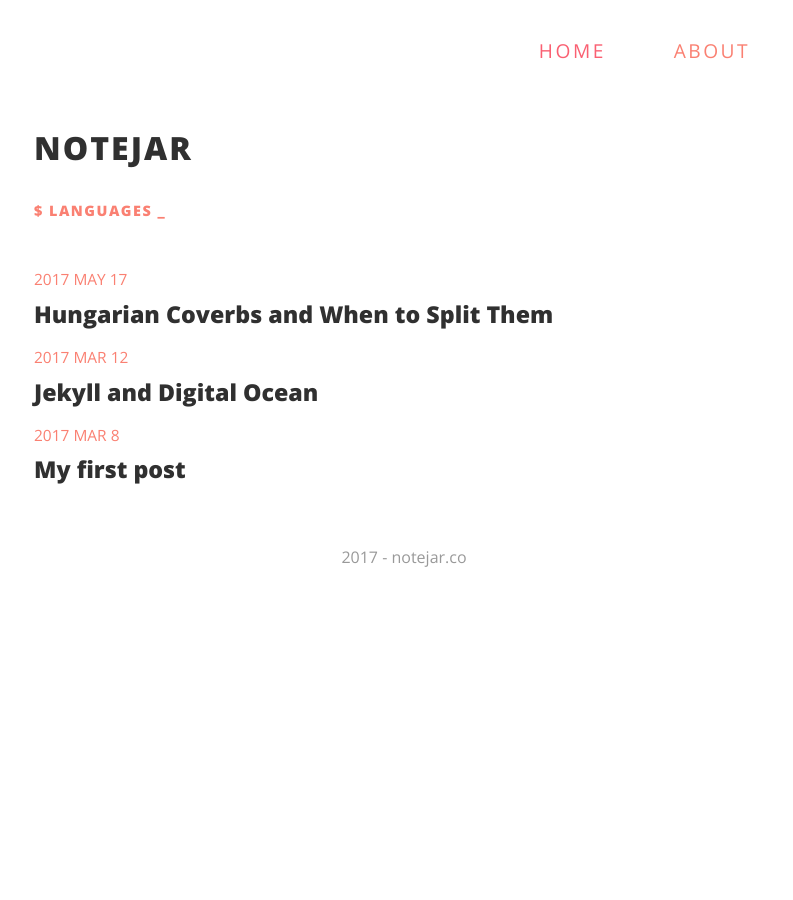
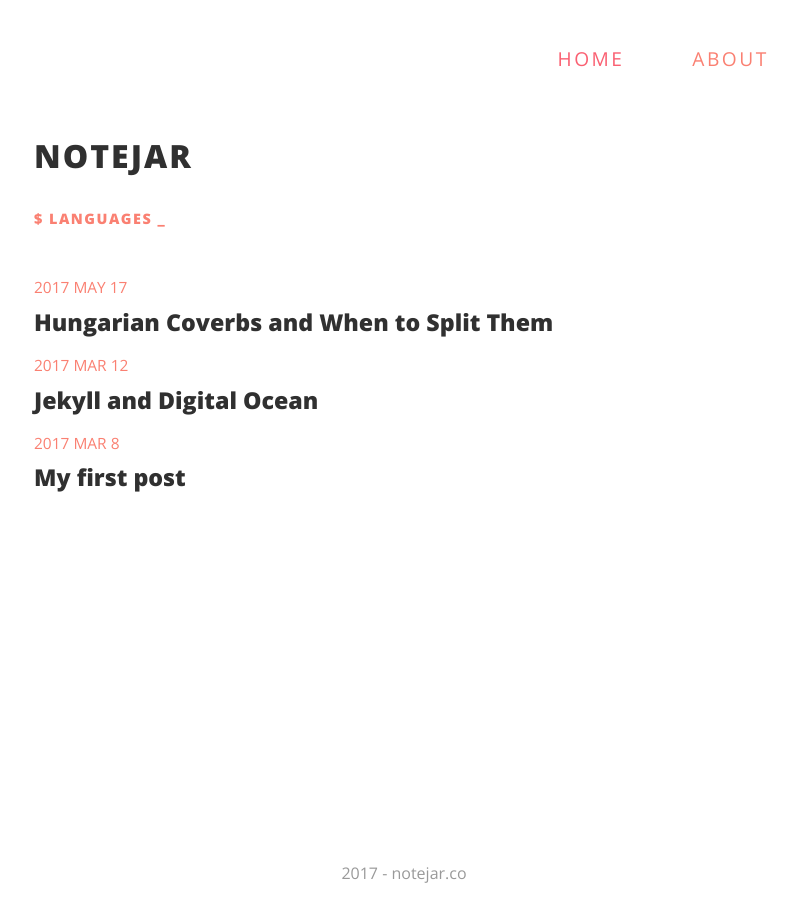
Before and after one commit to lqze/notejar.co, a Jekyll site: the page built from index.html, in a window 1280 px wide. Shown: the whole page, without its empty margins (236-1029 px from the left). Built offline with Jekyll 4.4.1, drawn with Linux system fonts in a browser that asks for light colours.

Commit message:
footer now goes to bottom of page.

```diff
--- a/_layouts/default.html
+++ b/_layouts/default.html
@@ -13,11 +13,13 @@
     {% include header.html %}
     <div class="container">
       {{ content }}
+
     </div>
+
   </div>
-  <footer>
-    {% include footer.html %}
-  </footer>
+
+
+  <!-- Google Analytics -->
   <script>
   (function(i,s,o,g,r,a,m){i['GoogleAnalyticsObject']=r;i[r]=i[r]||function(){
   (i[r].q=i[r].q||[]).push(arguments)},i[r].l=1*new Date();a=s.createElement(o),
--- a/_layouts/post.html
+++ b/_layouts/post.html
@@ -6,3 +6,7 @@ layout: default
     {{ content }}
   </div>
 </article>
+
+<footer class="relative">
+<p><a class="footer-link" href="http://notejar.co">2017 - notejar.co</a></p>
+</footer>
--- a/about.html
+++ b/about.html
@@ -32,3 +32,7 @@ title: About Me
 <h3 class="center">About the site</h3>
 <p>Built using Jekyll. Code available on <a class="about-link" href="https://github.com/lqze">Github</a></p>
 </div>
+
+<footer class="relative">
+<p><a class="footer-link" href="http://notejar.co">2017 - notejar.co</a></p>
+</footer>
--- a/assets/styles.css
+++ b/assets/styles.css
@@ -1,7 +1,6 @@
 body {
   font-family: 'Open Sans', sans-serif;
   font-weight: 300;
-  margin: 0 auto;
   color: #303030;
 }
 
@@ -9,8 +8,6 @@ nav {
   font-size: 1.2em;
   margin-left: 65%;
   padding-top: 5%;
-
-  text-align: center;
   letter-spacing: 2.5px;
   word-spacing: 50px;
   color: #fa8072;
@@ -20,6 +17,7 @@ nav ul {
   margin: 0;
   padding: 0;
   list-style-type: none;
+  text-align: right;
 }
 
 header {
@@ -110,12 +108,7 @@ nav a:hover {
   }
 }
 
-footer {
-  padding-top: 2%;
-  text-align: center;
-  text-decoration: none;
-  color: #999;
-}
+
 
 .profile-picture {
   height: 20%;
@@ -144,7 +137,7 @@ input, textarea {
 
 
 /*
--------------------------------- 'post' css ----------------------
+-------------------------------- 'posting' css ----------------------
 */
 
 .post-meta {
@@ -186,6 +179,21 @@ article {
   text-decoration: underline;
 }
 
+footer {
+  right: 0;
+  bottom: 0;
+  left: 0;
+  text-align: center;
+  color: #999;
+}
+
+footer.relative {
+  position: relative;
+}
+
+footer.absolute {
+  position: absolute;
+}
 
 /**
  * Code formatting
--- a/index.html
+++ b/index.html
@@ -15,3 +15,7 @@ title: home
     </li>
     {% endfor %}
 </ul>
+
+<footer class="absolute">
+  {% include footer.html %}
+</footer>
```
